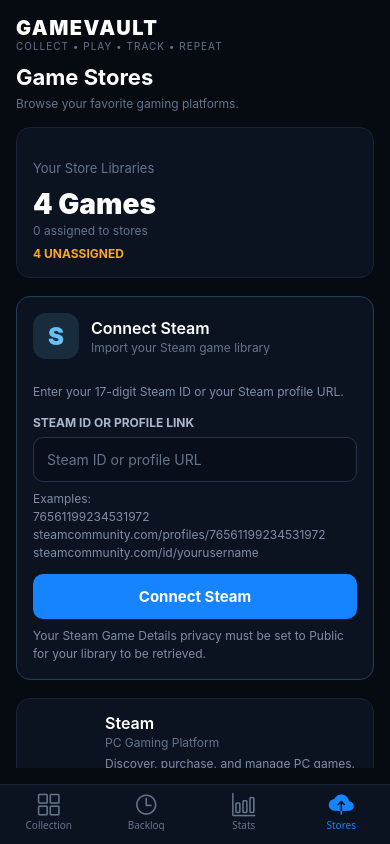
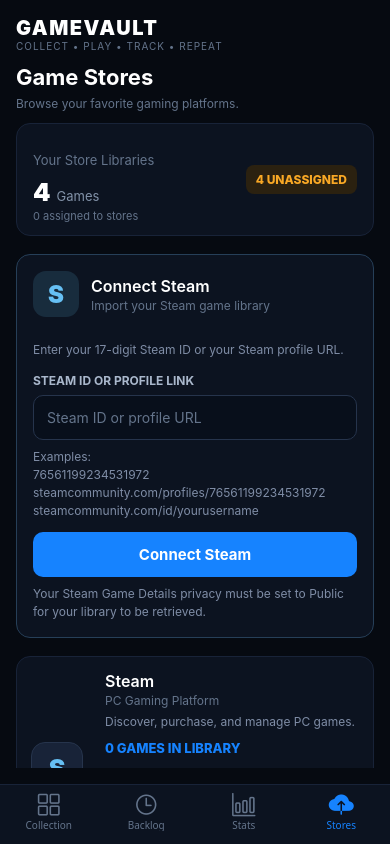
Before and after one commit to itsmealyssa/GameApp, a React Native app: screen /Stores in a window 390 px wide. Built offline with nearby package versions, Linux system fonts and the light colour scheme.

Commit message:
Compact Game Stores summary card

```diff
--- a/StoresScreen.js
+++ b/StoresScreen.js
@@ -205,44 +205,75 @@ export default function StoresScreen({
         Browse your favorite gaming platforms.
       </Text>
 
-      {/* COLLECTION SUMMARY */}
+      {/* COMPACT COLLECTION SUMMARY */}
       <View
         style={{
           backgroundColor: '#0c1320',
           borderRadius: 14,
           borderWidth: 1,
           borderColor: '#182338',
-          padding: 16,
-          marginTop: 16,
+          paddingHorizontal: 16,
+          paddingVertical: 12,
+          marginTop: 12,
+          flexDirection: 'row',
+          alignItems: 'center',
+          justifyContent: 'space-between',
         }}
       >
+        <View>
           <Text style={styles.label}>Your Store Libraries</Text>
 
+          <View
+            style={{
+              flexDirection: 'row',
+              alignItems: 'baseline',
+              marginTop: 3,
+            }}
+          >
             <Text
               style={{
                 color: '#ffffff',
-            fontSize: 28,
+                fontSize: 25,
                 fontWeight: '900',
-            marginTop: 5,
               }}
             >
-          {totalGames} Games
-        </Text>
-
-        <Text style={styles.subText}>
-          {totalGames - storeCounts.unassigned} assigned to stores
+              {totalGames}
             </Text>
 
             <Text
               style={{
+                color: '#8292a8',
+                fontSize: 13,
+                marginLeft: 6,
+              }}
+            >
+              Games
+            </Text>
+          </View>
+
+          <Text style={[styles.subText, { fontSize: 11, marginTop: 2 }]}>
+            {totalGames - storeCounts.unassigned} assigned to stores
+          </Text>
+        </View>
+
+        <View
+          style={{
+            backgroundColor: '#2b2110',
+            borderRadius: 8,
+            paddingHorizontal: 10,
+            paddingVertical: 7,
+          }}
+        >
+          <Text
+            style={{
               color: '#f9a825',
               fontSize: 12,
-            fontWeight: '700',
-            marginTop: 8,
+              fontWeight: '800',
             }}
           >
             {storeCounts.unassigned} UNASSIGNED
           </Text>
+        </View>
       </View>
 
       <ScrollView
```
Lines whose indentation alone changed are shown as unchanged.
